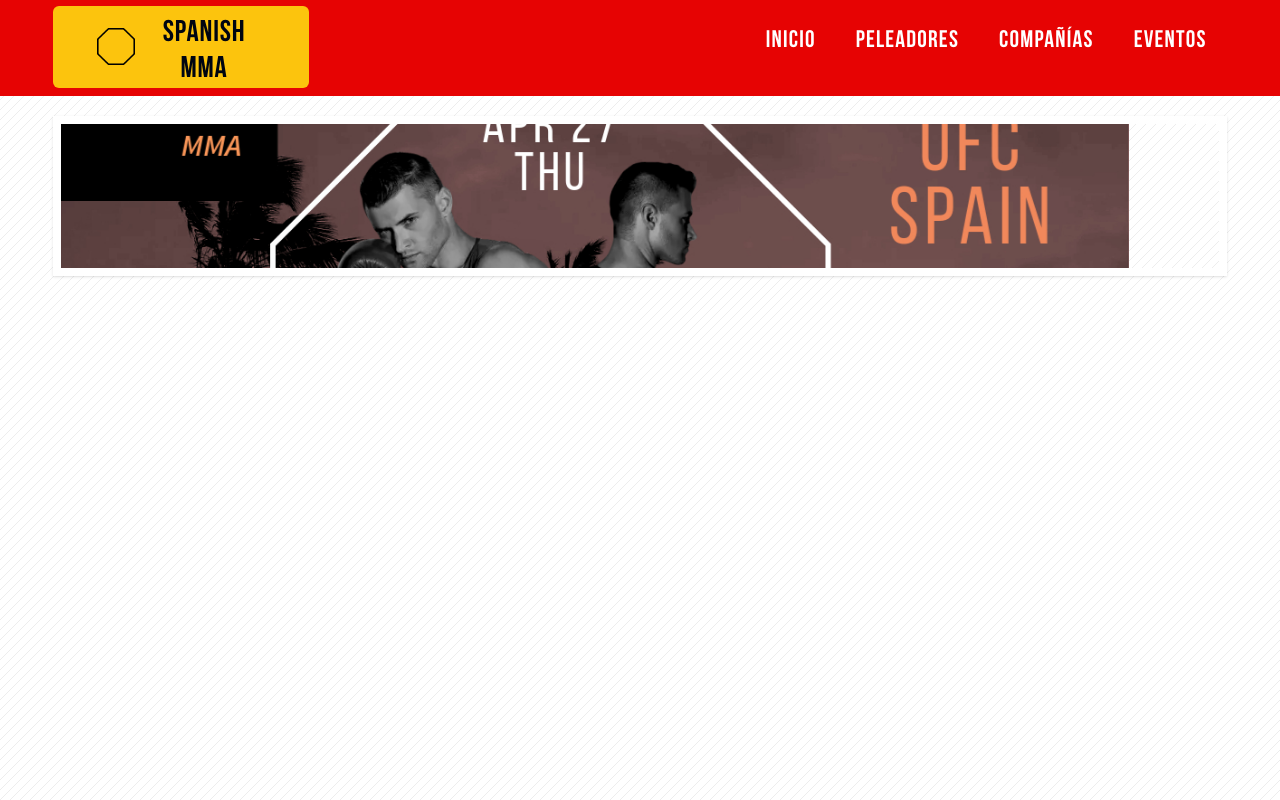
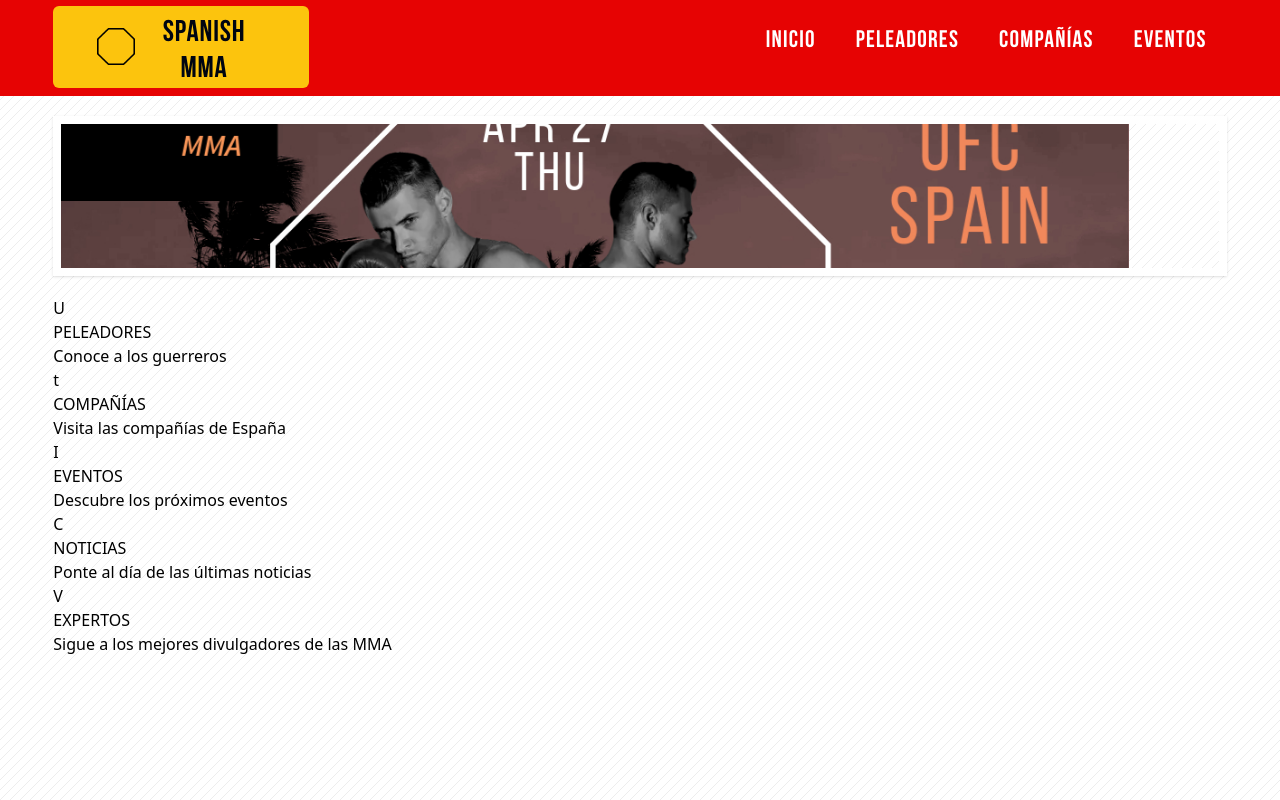
Before and after one commit to dvaldi7/Spanish-MMA, a React (Vite) app in the folder spanish-mma/: page / in a window 1280 px wide. Built offline with nearby package versions, Linux system fonts and the light colour scheme.

Commit message:
added cards to app.jsx

```diff
--- a/spanish-mma/src/App.jsx
+++ b/spanish-mma/src/App.jsx
@@ -69,6 +69,75 @@
                 </div>
                 {/* FIN BANNER */}
 
+                {/* INICIO TARJETAS */}
+                <div id='cards' className=''>
+
+                    <div className='card'>
+                        <p className='card-icon'>
+                            U
+                        </p>
+                        <h2 className='card-category'>
+                            PELEADORES
+                        </h2>
+                        <p className='card-description'>
+                            Conoce a los guerreros
+                        </p>
+                    </div>
+
+                    <div className='card'>
+                        <p className='card-icon'>
+                            t
+                        </p>
+                        <h2 className='card-category'>
+                            COMPAÑÍAS
+                        </h2>
+                        <p className='card-description'>
+                            Visita las compañías de España
+                        </p>
+                    </div>
+
+                    <div className='card'>
+                        <p className='card-icon'>
+                            I
+                        </p>
+                        <h2 className='card-category'>
+                            EVENTOS
+                        </h2>
+                        <p className='card-description'>
+                            Descubre los próximos eventos
+                        </p>
+
+                        <div className='card'>
+                            <p className='card-icon'>
+                                C
+                            </p>
+                            <h2 className='card-category'>
+                                NOTICIAS
+                            </h2>
+                            <p className='card-description'>
+                                Ponte al día de las últimas noticias
+                            </p>
+                        </div>
+
+                        <div className='card'>
+                            <p className='card-icon'>
+                                V
+                            </p>
+                            <h2 className='card-category'>
+                                EXPERTOS
+                            </h2>
+                            <p className='card-description'>
+                                Sigue a los mejores divulgadores de las MMA
+                            </p>
+                        </div>
+                    </div>
+
+                </div>
+
+
+
+                {/* FIN TARJETAS */}
+
             </section>
             {/* FIN INFORMACIÓN */}
 
```
